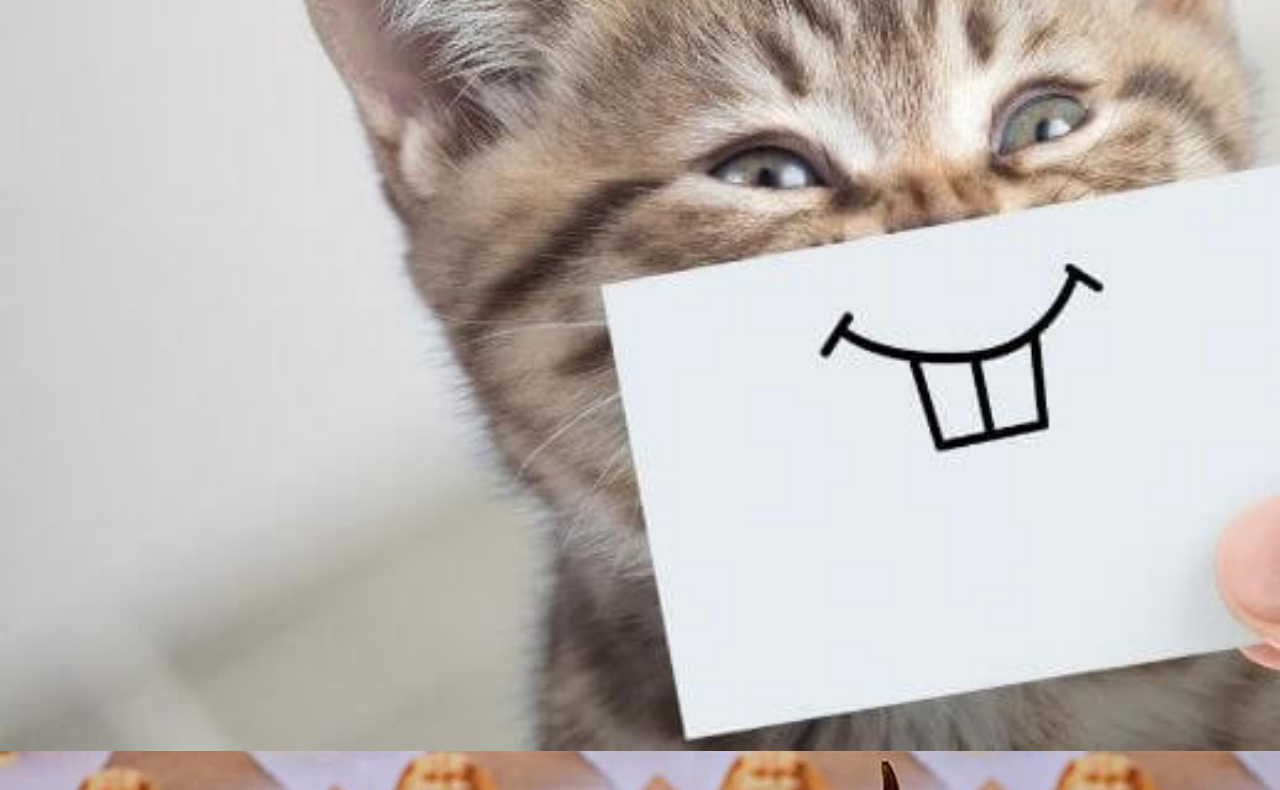
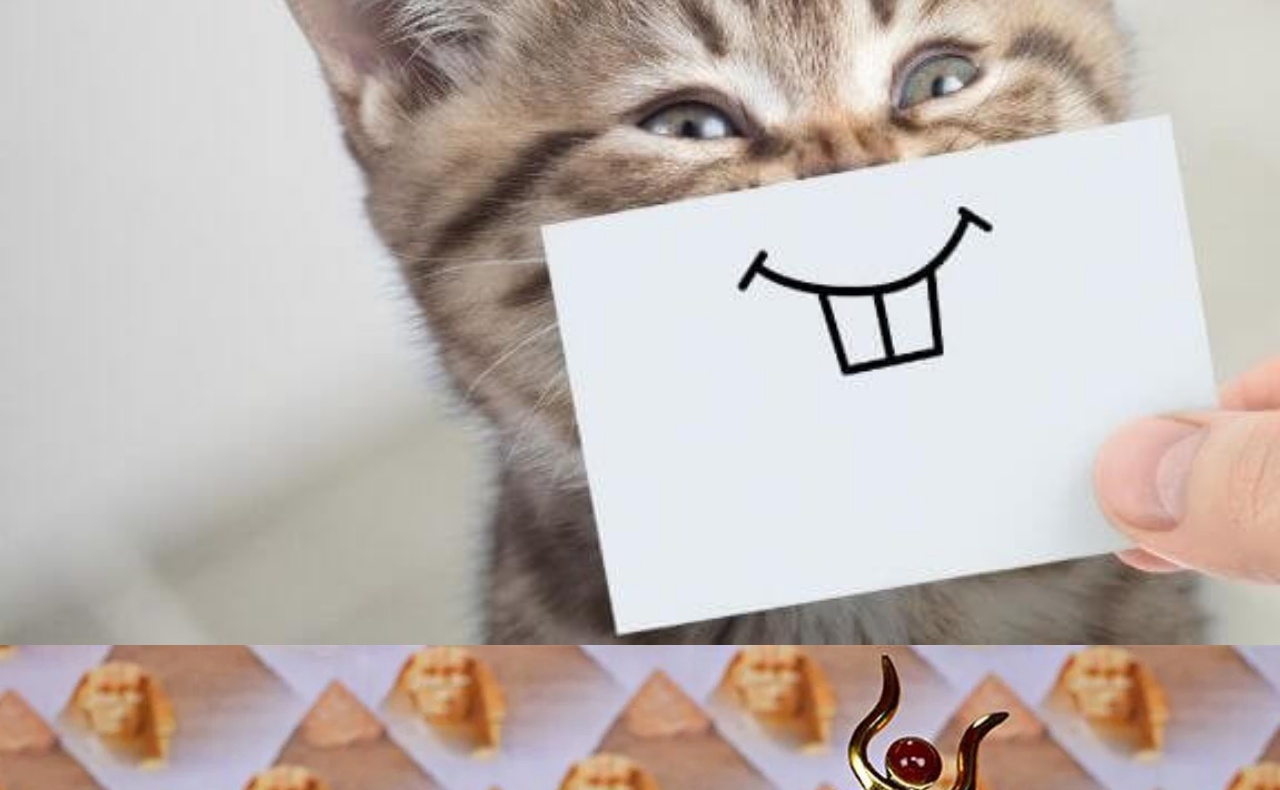
Before and after one commit to nobi-1/nobi-1.github.io, a plain HTML site: page index.html in a window 1280 px wide. Shown: the part 305-1095 px from the top of the page. Drawn offline with Linux system fonts and the light colour scheme.

Commit message:
Update index.html

```diff
--- a/index.html
+++ b/index.html
@@ -11,7 +11,7 @@
 	<div style="position:absolute; z-index: 99; width:calc(94vw - 2px);height:100px; padding:3vw; color:white; border: 1px magenta dashed;">Program top menu (z-index: 99)</div>
 
 	<!--first div w/ image etc-->
-	<div style="position:relative; z-index:89; height:100vh; background-image: url('interesting-cat-facts.jpg');background-size: cover;padding-top:20vw">
+	<div style="position:relative; z-index:89; height:100vh; background-image: url('interesting-cat-facts.jpg');background-size: cover;padding-top:150px">
 	cat image div z-index:89
 	</div>
 
```
